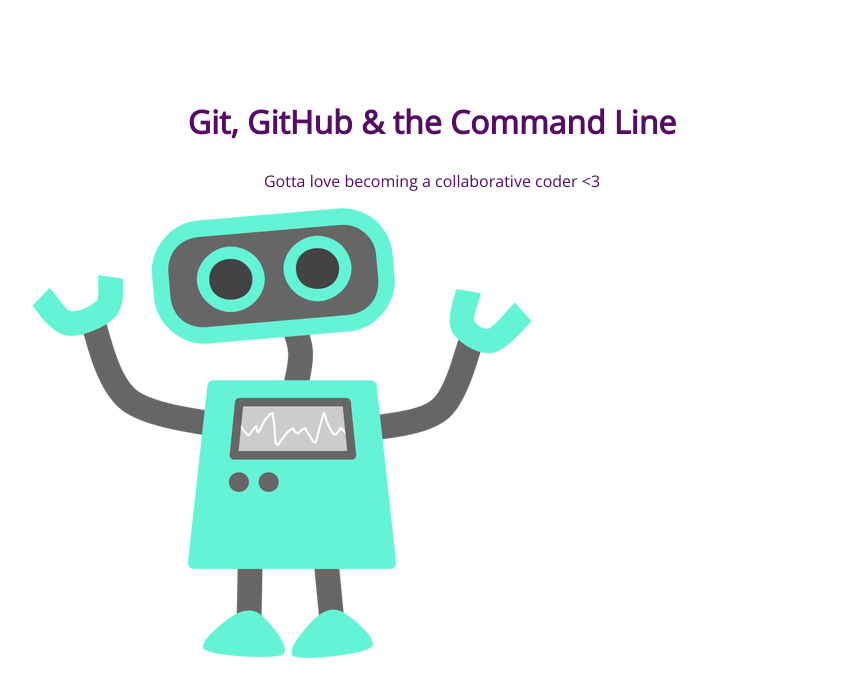
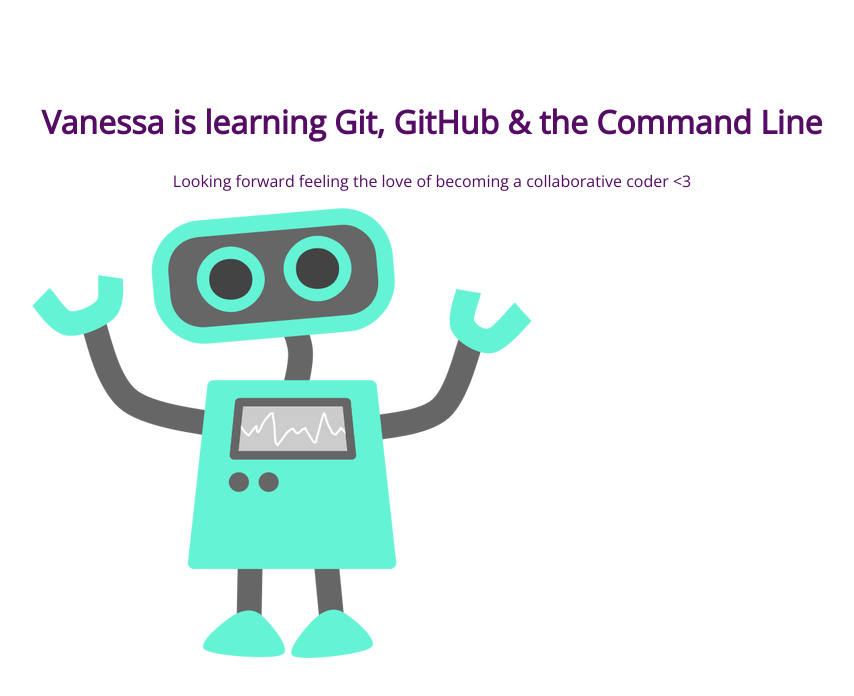
Before and after one commit to massagetherapistv/105-project, a plain HTML site: page index.html in a window 1280 px wide. Shown: the whole page, without its empty margins (208-1062 px from the left). Drawn offline with nearby package versions, Linux system fonts and the light colour scheme.

Commit message:
updated-text

```diff
--- a/index.html
+++ b/index.html
@@ -8,8 +8,8 @@
 </head>
 <body>
 	<section>
-		<h1>Git, GitHub & the Command Line</h1>
-		<p>Gotta love becoming a collaborative coder <3</p>
+		<h1>Vanessa is learning Git, GitHub & the Command Line</h1>
+		<p>Looking forward feeling the love of becoming a collaborative coder <3</p>
 		<img src="img/happy-blue-robot.png">
 	</section>
 </body>
```
